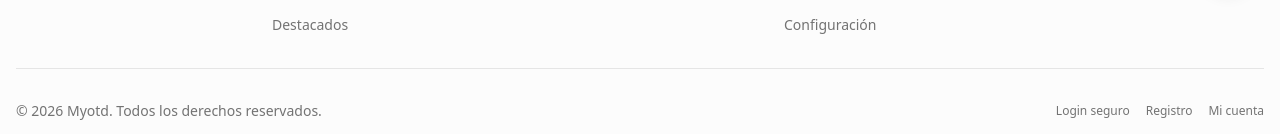
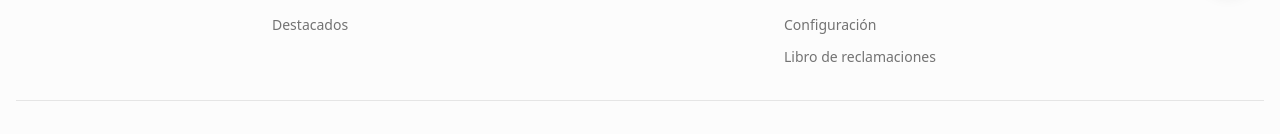
Before and after one commit to juniorssntndr/myotd, a Next.js app: page /brands in a window 1280 px wide. Shown: the part 788-922 px from the top of the page. Built offline with nearby package versions, Linux system fonts and the light colour scheme; no server answers; a web font is replaced by a local one.

Commit message:
feat: add complaints book link to footer

```diff
--- a/src/components/layout/Footer.tsx
+++ b/src/components/layout/Footer.tsx
@@ -26,6 +26,7 @@ const footerLinks = {
     { name: "Mis pedidos", href: "/profile/orders" },
     { name: "Direcciones", href: "/profile/addresses" },
     { name: "Configuración", href: "/profile/settings" },
+    { name: "Libro de reclamaciones", href: "https://www.librovirtual.pe/r/carta-oblitas-santiago-cristhian" },
   ],
   legal: [
     { name: "Login seguro", href: "/login" },
@@ -120,6 +121,8 @@ export function Footer() {
                 <li key={link.name}>
                   <Link
                     href={link.href}
+                    target={link.href.startsWith("http") ? "_blank" : undefined}
+                    rel={link.href.startsWith("http") ? "noopener noreferrer" : undefined}
                     className="text-sm text-muted-foreground hover:text-foreground"
                   >
                     {link.name}
```
